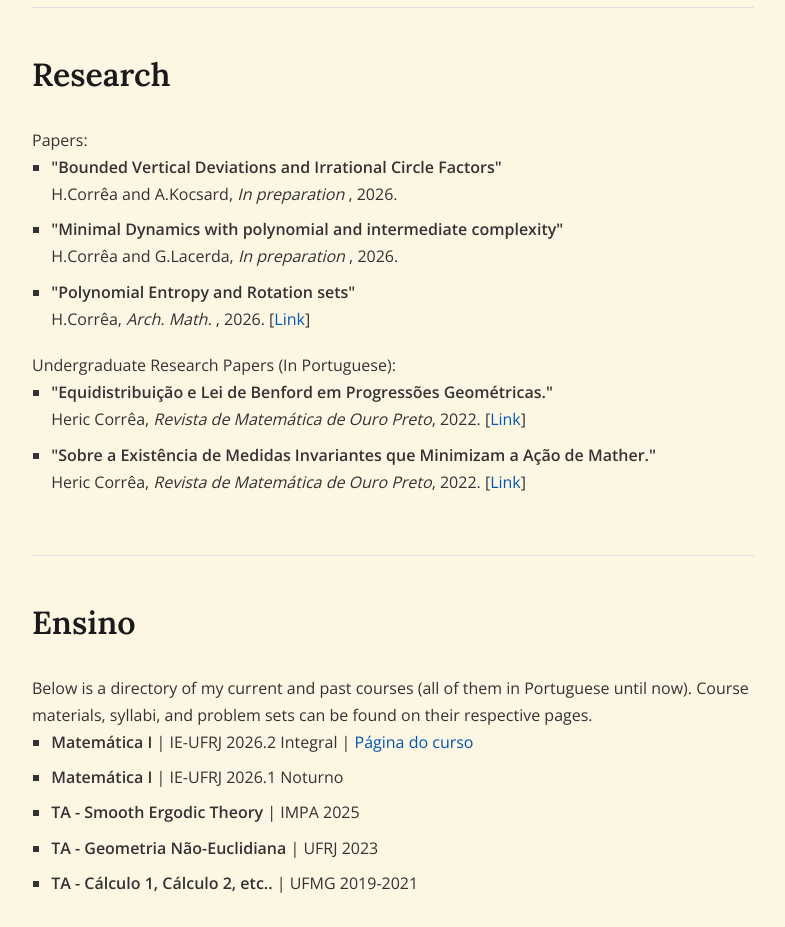
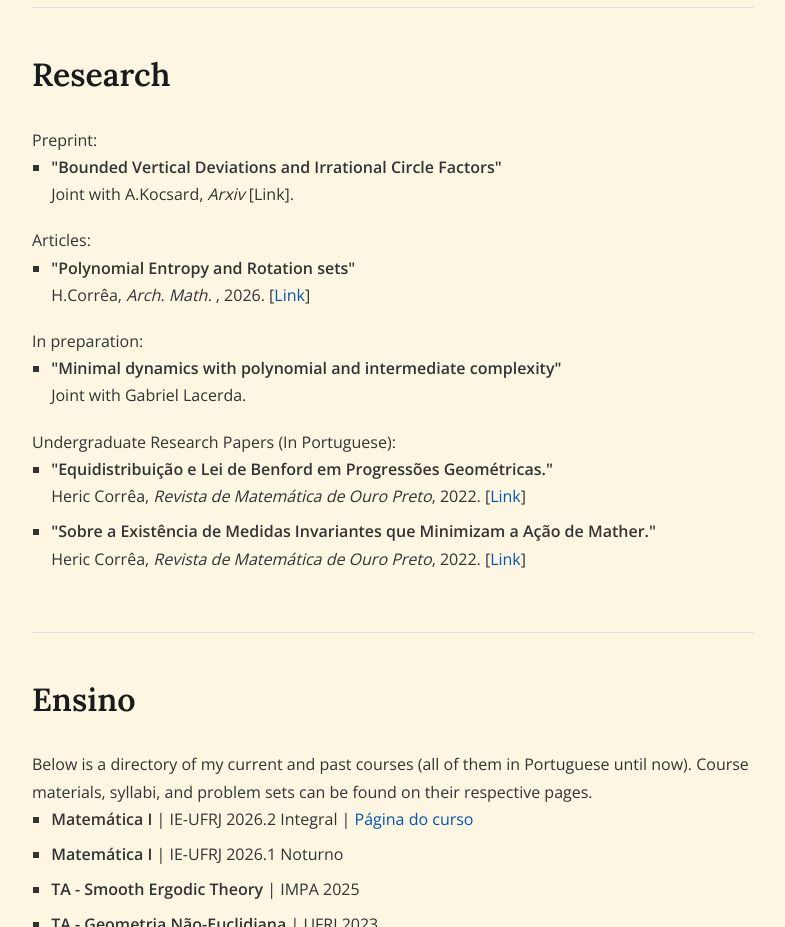
Before and after one commit to Heric-Correa/heric-correa.github.io, a plain HTML site: page index.html in a window 1280 px wide. Shown: the part 1000-1927 px from the top of the page, without its empty margins (247-1032 px from the left). Drawn offline with nearby package versions, Linux system fonts and the light colour scheme.

Commit message:
Update index.html

```diff
--- a/index.html
+++ b/index.html
@@ -199,19 +199,25 @@
 
         <section id="research">
             <h2>Research</h2>
-            <p>Papers:</p>
+            <p>Preprint:</p>
             <ul class="custom-list">
-                 <li>
+                <li>
                     <strong>"Bounded Vertical Deviations and Irrational Circle Factors"</strong> <br>
-                    H.Corrêa and A.Kocsard, <em>In preparation </em>, 2026.
+                    Joint with A.Kocsard, <em>Arxiv</em> [Link].
                 </li>
-                 <li>
-                    <strong>"Minimal Dynamics with polynomial and intermediate complexity"</strong> <br>
-                    H.Corrêa and G.Lacerda, <em>In preparation </em>, 2026.
-                </li>
+            </ul>
+            <p>Articles:</p>
+            <ul class="custom-list">
                 <li>
                     <strong>"Polynomial Entropy and Rotation sets"</strong> <br>
                     H.Corrêa, <em>Arch. Math. </em>, 2026. [<a href="https://doi.org/10.1007/s00013-026-02286-3">Link</a>]
+                </li>
+            </ul>
+            <p>In preparation:</p>
+            <ul class="custom-list">
+                <li>
+                    <strong>"Minimal dynamics with polynomial and intermediate complexity"</strong> <br>
+                    Joint with Gabriel Lacerda.
                 </li>
             </ul>
              <p>Undergraduate Research Papers (In Portuguese):</p>
```
